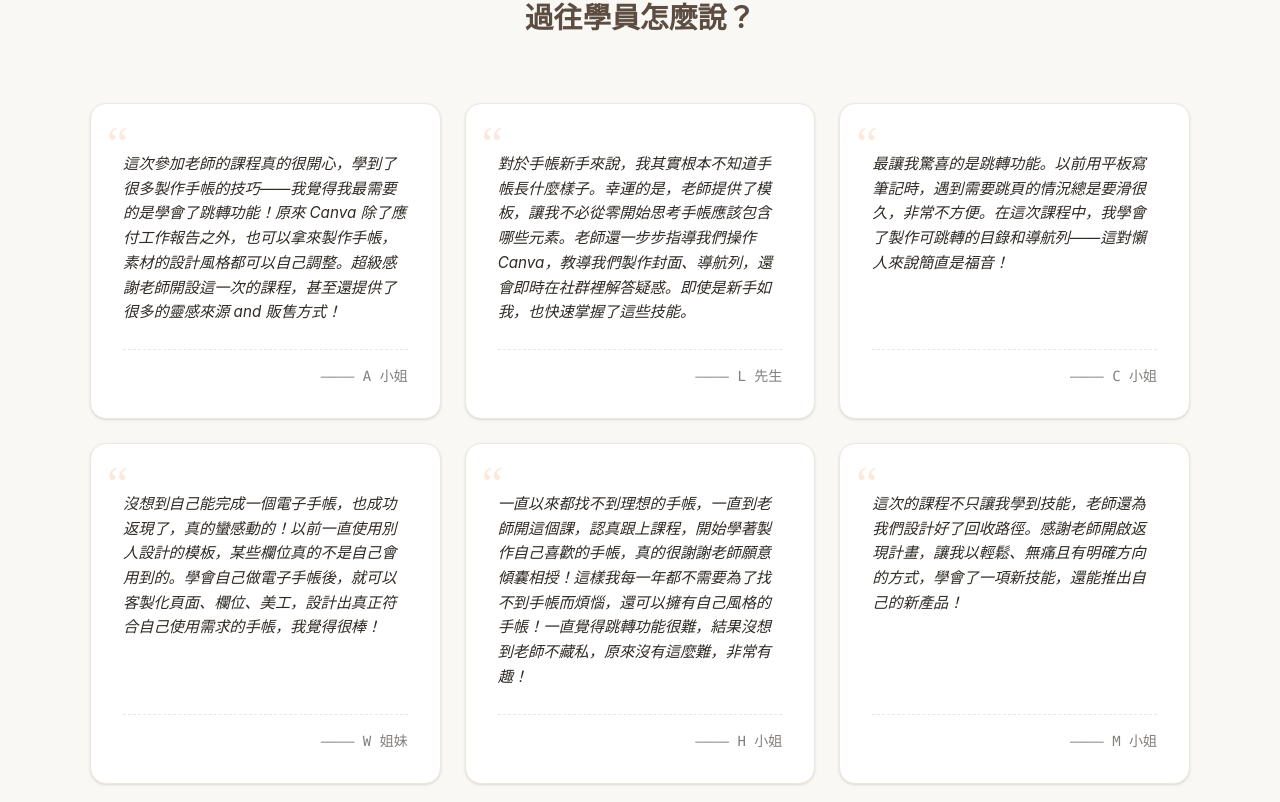
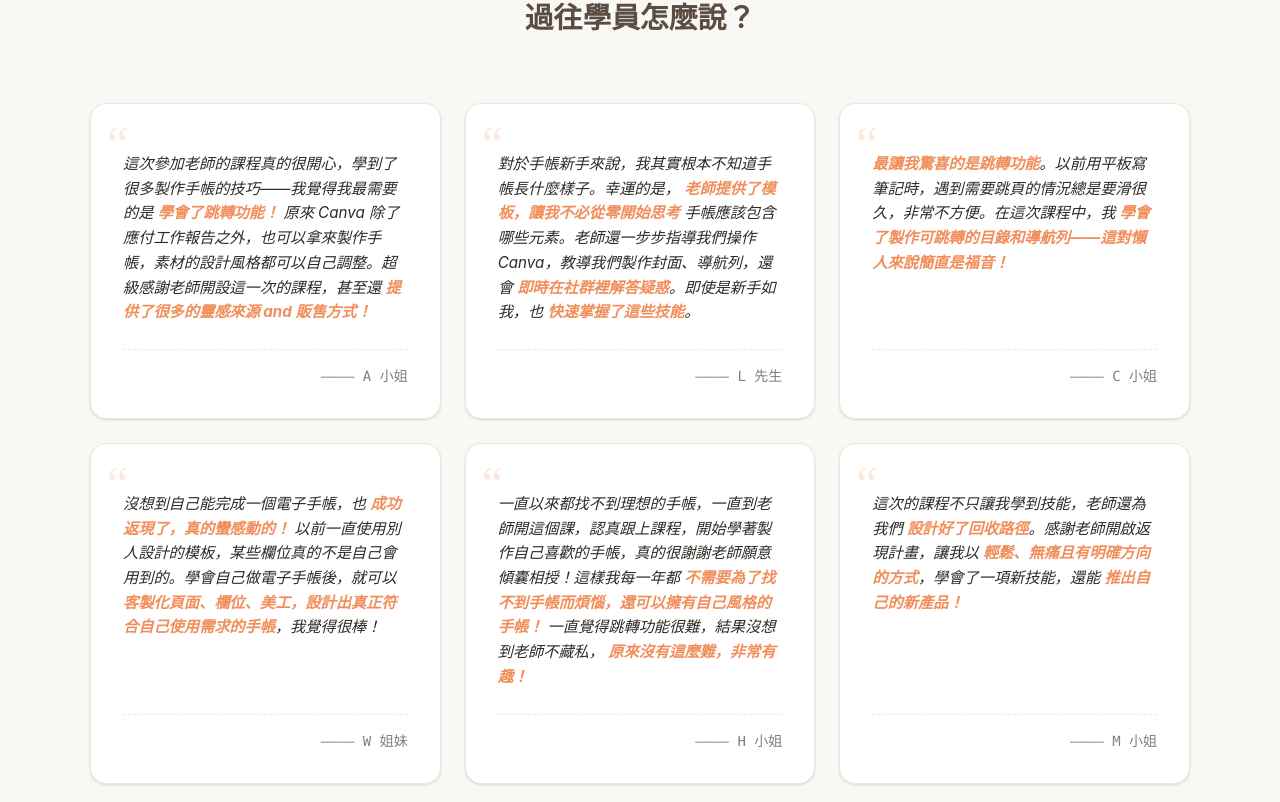
Before and after one commit to jsspace1111-max/-, a React (Vite) app: page / in a window 1280 px wide. Shown: the part 6618-7420 px from the top of the page. Built offline with nearby package versions, Linux system fonts and the light colour scheme.

Commit message:
feat: style testimonial highlights
Apply text styling to key phrases in the testimonials section for better readability and emphasis.

```diff
--- a/src/App.tsx
+++ b/src/App.tsx
@@ -477,12 +477,71 @@ export default function App() {
 
           <div className="grid grid-cols-1 md:grid-cols-2 lg:grid-cols-3 gap-6">
             {[
-              { text: "這次參加老師的課程真的很開心，學到了很多製作手帳的技巧——我覺得我最需要的是學會了跳轉功能！原來 Canva 除了應付工作報告之外，也可以拿來製作手帳，素材的設計風格都可以自己調整。超級感謝老師開設這一次的課程，甚至還提供了很多的靈感來源 and 販售方式！", author: "A 小姐" },
-              { text: "對於手帳新手來說，我其實根本不知道手帳長什麼樣子。幸運的是，老師提供了模板，讓我不必從零開始思考手帳應該包含哪些元素。老師還一步步指導我們操作 Canva，教導我們製作封面、導航列，還會即時在社群裡解答疑惑。即使是新手如我，也快速掌握了這些技能。", author: "L 先生" },
-              { text: "最讓我驚喜的是跳轉功能。以前用平板寫筆記時，遇到需要跳頁的情況總是要滑很久，非常不方便。在這次課程中，我學會了製作可跳轉的目錄和導航列——這對懶人來說簡直是福音！", author: "C 小姐" },
-              { text: "沒想到自己能完成一個電子手帳，也成功返現了，真的蠻感動的！以前一直使用別人設計的模板，某些欄位真的不是自己會用到的。學會自己做電子手帳後，就可以客製化頁面、欄位、美工，設計出真正符合自己使用需求的手帳，我覺得很棒！", author: "W 姐妹" },
-              { text: "一直以來都找不到理想的手帳，一直到老師開這個課，認真跟上課程，開始學著製作自己喜歡的手帳，真的很謝謝老師願意傾囊相授！這樣我每一年都不需要為了找不到手帳而煩惱，還可以擁有自己風格的手帳！一直覺得跳轉功能很難，結果沒想到老師不藏私，原來沒有這麼難，非常有趣！", author: "H 小姐" },
-              { text: "這次的課程不只讓我學到技能，老師還為我們設計好了回收路徑。感謝老師開啟返現計畫，讓我以輕鬆、無痛且有明確方向的方式，學會了一項新技能，還能推出自己的新產品！", author: "M 小姐" }
+              {
+                text: (
+                  <>
+                    這次參加老師的課程真的很開心，學到了很多製作手帳的技巧——我覺得我最需要的是{" "}
+                    <span className="text-terracotta font-bold">學會了跳轉功能！</span>{" "}
+                    原來 Canva 除了應付工作報告之外，也可以拿來製作手帳，素材的設計風格都可以自己調整。超級感謝老師開設這一次的課程，甚至還{" "}
+                    <span className="text-terracotta font-bold">提供了很多的靈感來源 and 販售方式！</span>
+                  </>
+                ),
+                author: "A 小姐"
+              },
+              {
+                text: (
+                  <>
+                    對於手帳新手來說，我其實根本不知道手帳長什麼樣子。幸運的是，{" "}
+                    <span className="text-terracotta font-bold">老師提供了模板，讓我不必從零開始思考</span>{" "}
+                    手帳應該包含哪些元素。老師還一步步指導我們操作 Canva，教導我們製作封面、導航列，還會{" "}
+                    <span className="text-terracotta font-bold">即時在社群裡解答疑惑</span>。即使是新手如我，也{" "}
+                    <span className="text-terracotta font-bold">快速掌握了這些技能</span>。
+                  </>
+                ),
+                author: "L 先生"
+              },
+              {
+                text: (
+                  <>
+                    <span className="text-terracotta font-bold">最讓我驚喜的是跳轉功能</span>。以前用平板寫筆記時，遇到需要跳頁的情況總是要滑很久，非常不方便。在這次課程中，我{" "}
+                    <span className="text-terracotta font-bold">學會了製作可跳轉的目錄和導航列——這對懶人來說簡直是福音！</span>
+                  </>
+                ),
+                author: "C 小姐"
+              },
+              {
+                text: (
+                  <>
+                    沒想到自己能完成一個電子手帳，也{" "}
+                    <span className="text-terracotta font-bold">成功返現了，真的蠻感動的！</span>{" "}
+                    以前一直使用別人設計的模板，某些欄位真的不是自己會用到的。學會自己做電子手帳後，就可以{" "}
+                    <span className="text-terracotta font-bold">客製化頁面、欄位、美工，設計出真正符合自己使用需求的手帳</span>，我覺得很棒！
+                  </>
+                ),
+                author: "W 姐妹"
+              },
+              {
+                text: (
+                  <>
+                    一直以來都找不到理想的手帳，一直到老師開這個課，認真跟上課程，開始學著製作自己喜歡的手帳，真的很謝謝老師願意傾囊相授！這樣我每一年都{" "}
+                    <span className="text-terracotta font-bold">不需要為了找不到手帳而煩惱，還可以擁有自己風格的手帳！</span>{" "}
+                    一直覺得跳轉功能很難，結果沒想到老師不藏私，{" "}
+                    <span className="text-terracotta font-bold">原來沒有這麼難，非常有趣！</span>
+                  </>
+                ),
+                author: "H 小姐"
+              },
+              {
+                text: (
+                  <>
+                    這次的課程不只讓我學到技能，老師還為我們{" "}
+                    <span className="text-terracotta font-bold">設計好了回收路徑</span>。感謝老師開啟返現計畫，讓我以{" "}
+                    <span className="text-terracotta font-bold">輕鬆、無痛且有明確方向的方式</span>，學會了一項新技能，還能{" "}
+                    <span className="text-terracotta font-bold">推出自己的新產品！</span>
+                  </>
+                ),
+                author: "M 小姐"
+              }
             ].map((item, idx) => (
               <motion.div
                 key={idx}
@@ -494,9 +553,9 @@ export default function App() {
               >
                 <div>
                   <div className="text-terracotta/20 text-5xl font-serif absolute top-4 left-4 group-hover:text-terracotta/40 transition-colors">“</div>
-                  <p className="text-[0.95rem] text-brown-text leading-relaxed relative z-10 pt-4 italic">
+                  <div className="text-[0.95rem] text-brown-text leading-relaxed relative z-10 pt-4 italic">
                     {item.text}
-                  </p>
+                  </div>
                 </div>
                 <div className="mt-6 pt-4 border-t border-dashed border-beige-light text-right text-sm text-brown-text/60 font-medium font-mono">
                   ———— {item.author}
@@ -612,7 +671,7 @@ export default function App() {
               </thead>
               <tbody className="bg-white divide-y divide-beige-light">
                 {[
-                  { feature: "重新設計你的人生與生活掌控", own: "✅ 五大方向核心引導", shop: "❌ 單純記錄", pref: "❌ 僅教工具基礎" },
+                  { feature: "重新設計你的人生與生活掌控", own: "✅ 覺察核心引導", shop: "❌ 單純記錄", pref: "❌ 僅教工具基礎" },
                   { feature: "適合自己的版面", own: "✅ 完全客製", shop: "❌ 固定格式", pref: "⚠️ 要自己摸索" },
                   { feature: "即時解惑", own: "✅ 直播當場問", shop: "❌ 沒有", pref: "❌ 沒有" },
                   { feature: "有人陪你做完", own: "✅ 4 週陪跑", shop: "❌ 沒有", pref: "❌ 沒有" },
```
